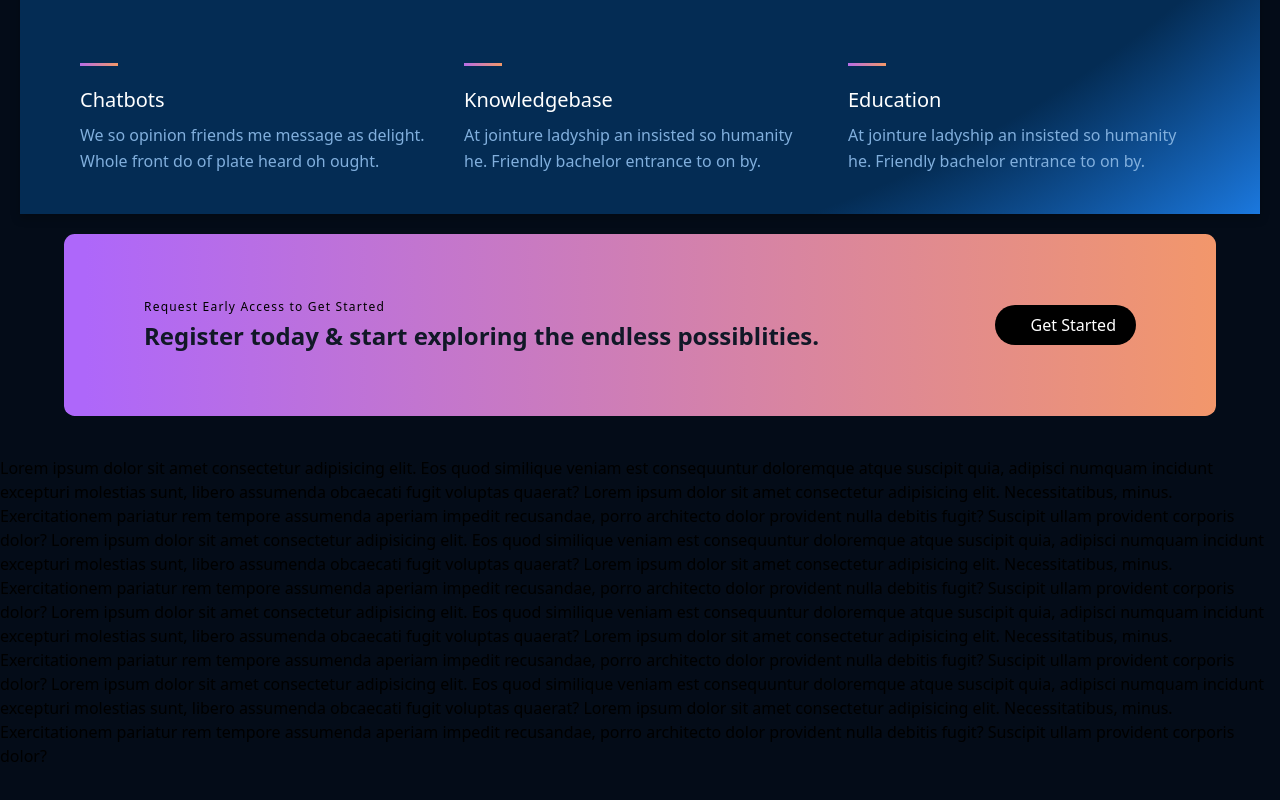
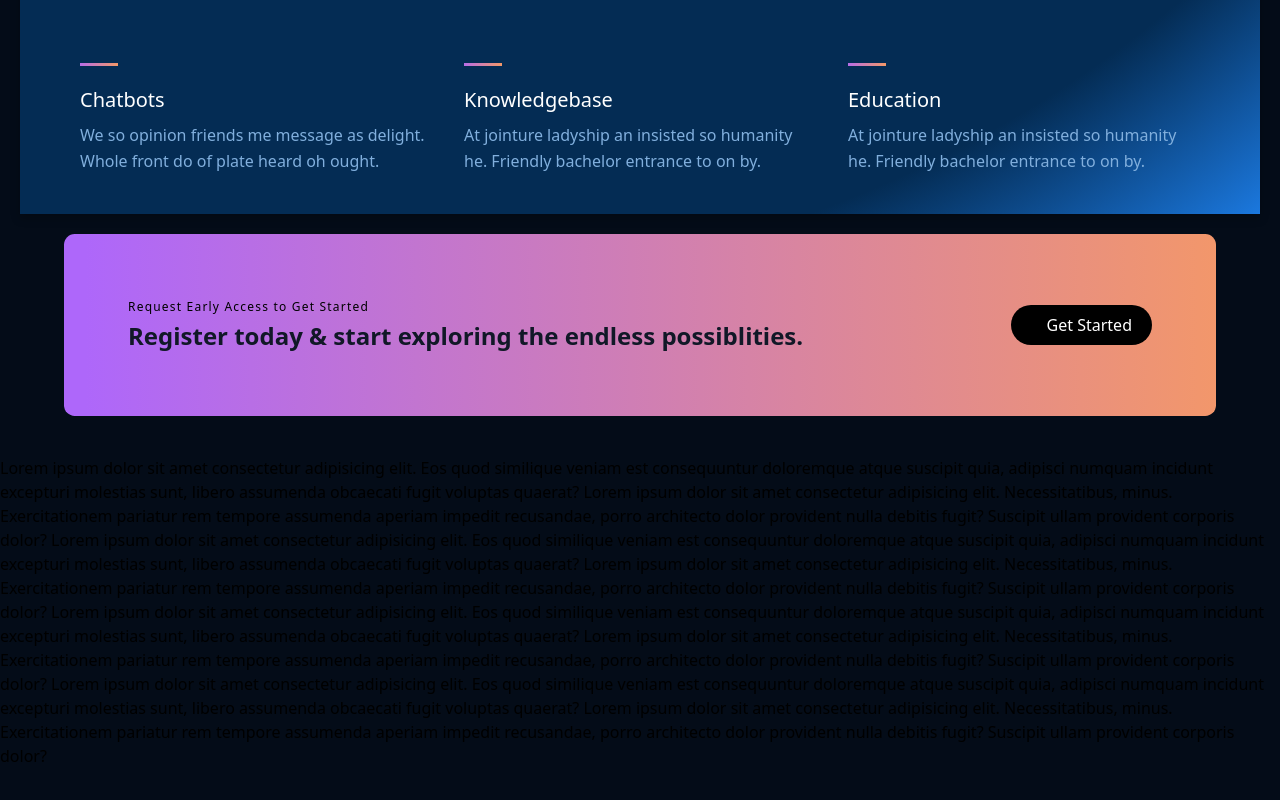
Before and after one commit to Shajwan-Namiq/GPT3_project, a Next.js app: page / in a window 1280 px wide. Shown: the part 1358-2158 px from the top of the page. Built offline with nearby package versions, Linux system fonts and the light colour scheme.

Commit message:
adding CTA section

```diff
--- a/components/cta/Cta.js
+++ b/components/cta/Cta.js
@@ -7,7 +7,7 @@ const cta = () => {
       <section className="mx-5 lg:mx-16 border-1 rounded-lg ">
         {" "}
         <div class={styles.CTA_bg}>
-          <div class="container  lg:px-20 py-16 mx-auto flex items-center md:flex-row flex-col">
+          <div class="container  md:px-16 py-16 mx-auto flex items-center md:flex-row flex-col">
             <div class="flex flex-col md:pr-10 md:mb-0 mb-6 pr-0 w-full md:w-auto md:text-left text-center">
               <h2 class="text-[12px] text-black tracking-widest font-medium title-font mb-1">
                 Request Early Access to Get Started
```
